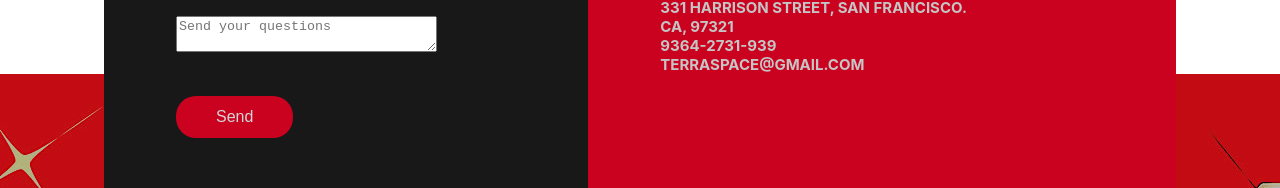
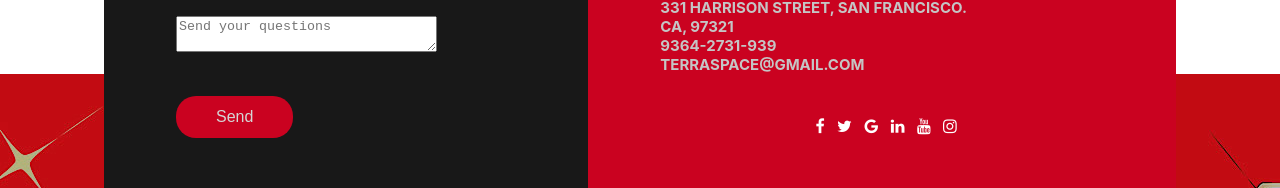
Before and after one commit to Angeles21/Practice_PERSONA, a plain HTML site: page index.html in a window 1280 px wide. Shown: the part 3728-3916 px from the top of the page. Drawn offline with Linux system fonts and the light colour scheme.

Commit message:
Changes on icons

```diff
--- a/index.html
+++ b/index.html
@@ -5,6 +5,8 @@
 		<meta http-equiv="X-UA-Compatible" content="IE=edge" />
 		<meta name="viewport" content="width=device-width, initial-scale=1.0" />
 		<link rel="stylesheet" href="stylesheet.css" />
+        <link rel="stylesheet" href="https://cdnjs.cloudflare.com/ajax/libs/font-awesome/4.7.0/css/font-awesome.min.css">
+
 		<title>EXCERCISE</title>
 	</head>
 	<body>
@@ -216,7 +218,15 @@
                 9364-2731-939 </br>
                 TERRASPACE@GMAIL.COM
             </h4>
+                <div style="padding-top: 5vh; text-align: center;">
 
+                     <a href="#" class="fa fa-facebook"></a>
+                     <a href="#" class="fa fa-twitter"></a>
+                     <a href="#" class="fa fa-google"></a>
+                     <a href="#" class="fa fa-linkedin"></a>
+                     <a href="#" class="fa fa-youtube"></a>
+                     <a href="#" class="fa fa-instagram"></a>
+                </div>
             </div>
         </div>
         <div class="last">
--- a/stylesheet.css
+++ b/stylesheet.css
@@ -339,6 +339,37 @@ hr {
 	border-color: rgb(199, 194, 195);
 }
 
+/** THIS IS THE SOCIAL MEDIA BIT **/
+.fa {
+	text-align: center;
+	text-decoration: none;
+	margin: 0.5vh;
+}
+
+.fa-facebook {
+	color: white;
+}
+
+.fa-twitter {
+	color: white;
+}
+
+.fa-google {
+	color: white;
+}
+
+.fa-linkedin {
+	color: white;
+}
+
+.fa-youtube {
+	color: white;
+}
+
+.fa-instagram {
+	color: white;
+}
+
 /** THIS IS THE BOTTOM LINE **/
 
 .bottom-line {
```
